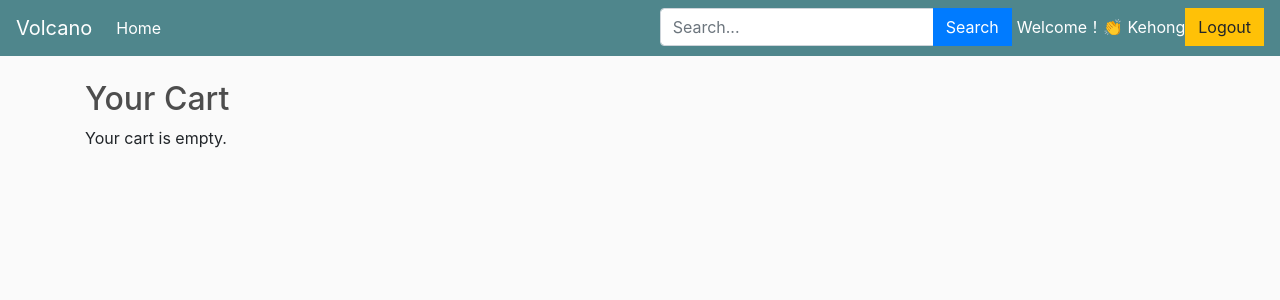
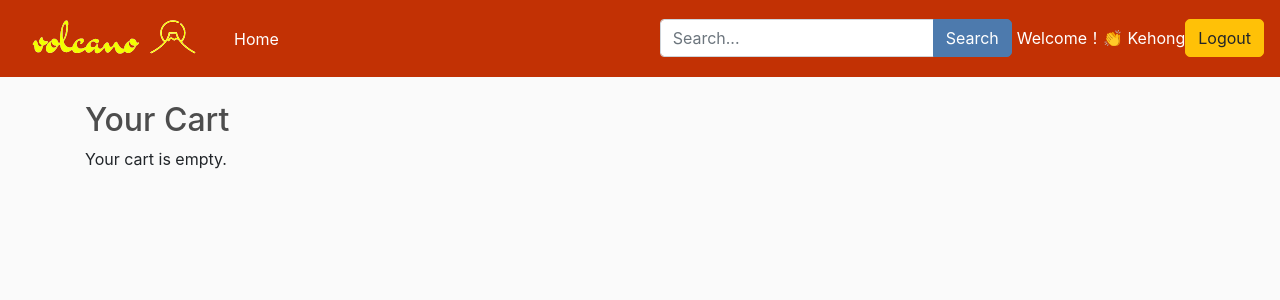
Before and after one commit to Kehong254/Solo_assessment, a Django app: page /cart/ in a window 1280 px wide. Shown: the top 300 px of the page. Run offline with Django 4.2, Linux system fonts and the light colour scheme; a user stored in the database is signed in; data that the repository does not hold is empty; some libraries are stand-ins or nearby versions.

Commit message:
fix static and add logo

```diff
--- a/Shopping_app/static/css/main.css
+++ b/Shopping_app/static/css/main.css
@@ -26,7 +26,7 @@ h1,h2,h3,h4,h5,h6{
 }
 
 .bg-dark{
-	background-color: #4f868c!important;
+background-color: #C23104!important;
 }
 
 #cart-icon{
@@ -138,3 +138,13 @@ h1,h2,h3,h4,h5,h6{
     top: -1px;
     margin-left: 5px;
 }
+
+.btn-primary {
+  background-color: #4d7aad;
+  border-color: #4d7aad;
+  border-radius: 5px;
+}
+
+.btn-warning {
+	border-radius: 5px
+}
--- a/Shopping_app/templates/store/main.html
+++ b/Shopping_app/templates/store/main.html
@@ -14,7 +14,11 @@
 <body>
 
 	<nav class="navbar navbar-expand-lg navbar-dark bg-dark">
-	  <a class="navbar-brand" href="{% url 'store' %}">Volcano</a>
+	  <a class="navbar-brand" href="{% url 'store' %}">
+      <img src="{% static 'images/logo.png' %}" alt="Logo" style="background-color: transparent;">
+
+    </a>
+
 	  <button class="navbar-toggler" type="button" data-toggle="collapse" data-target="#navbarSupportedContent" aria-controls="navbarSupportedContent" aria-expanded="false" aria-label="Toggle navigation">
 	    <span class="navbar-toggler-icon"></span>
 	  </button>
@@ -49,7 +53,6 @@
 			</div>
 
 
-
 	  </div>
 	</nav>
 
--- a/Shopping_app/templates/store/store.html
+++ b/Shopping_app/templates/store/store.html
@@ -9,6 +9,7 @@
           <h6><strong>{{ volcano.Volcano_Name }}</strong></h6>
           <hr>
           <button class="btn btn-outline-secondary add-btn">Add to Cart</button>
+
           <a class="btn btn-outline-success" href="{% url 'volcano_detail' volcano.Volcano_ID %}">View</a>
           <h4 style="display: inline-block; float: right"><strong>${{ volcano.price }}</strong></h4>
         </div>
--- a/Shopping_app/views.py
+++ b/Shopping_app/views.py
@@ -48,12 +48,12 @@ def add_to_cart(request):
                 cart_item.save()
             cart_items = cart.objects.all()
             total_price = sum([item.price * item.quantity for item in cart_items])
-            print(f"cart_items: {cart_items}")  # 添加的这行print语句
+            print(f"cart_items: {cart_items}")
             return render(request, 'store/cart.html', {'cart_items': cart_items, 'total_price': total_price})
         else:
             cart_items = cart.objects.all()
             total_price = sum([item.price * item.quantity for item in cart_items])
-            print(f"cart_items: {cart_items}")  # 添加的这行print语句
+            print(f"cart_items: {cart_items}")
             return render(request, 'store/cart.html', {'cart_items': cart_items, 'total_price': total_price})
     except Exception as e:
         # Handle any exception that might occur
```
Also changed, not shown: Shopping_app/static/images/logo.png (added), db.sqlite3.
